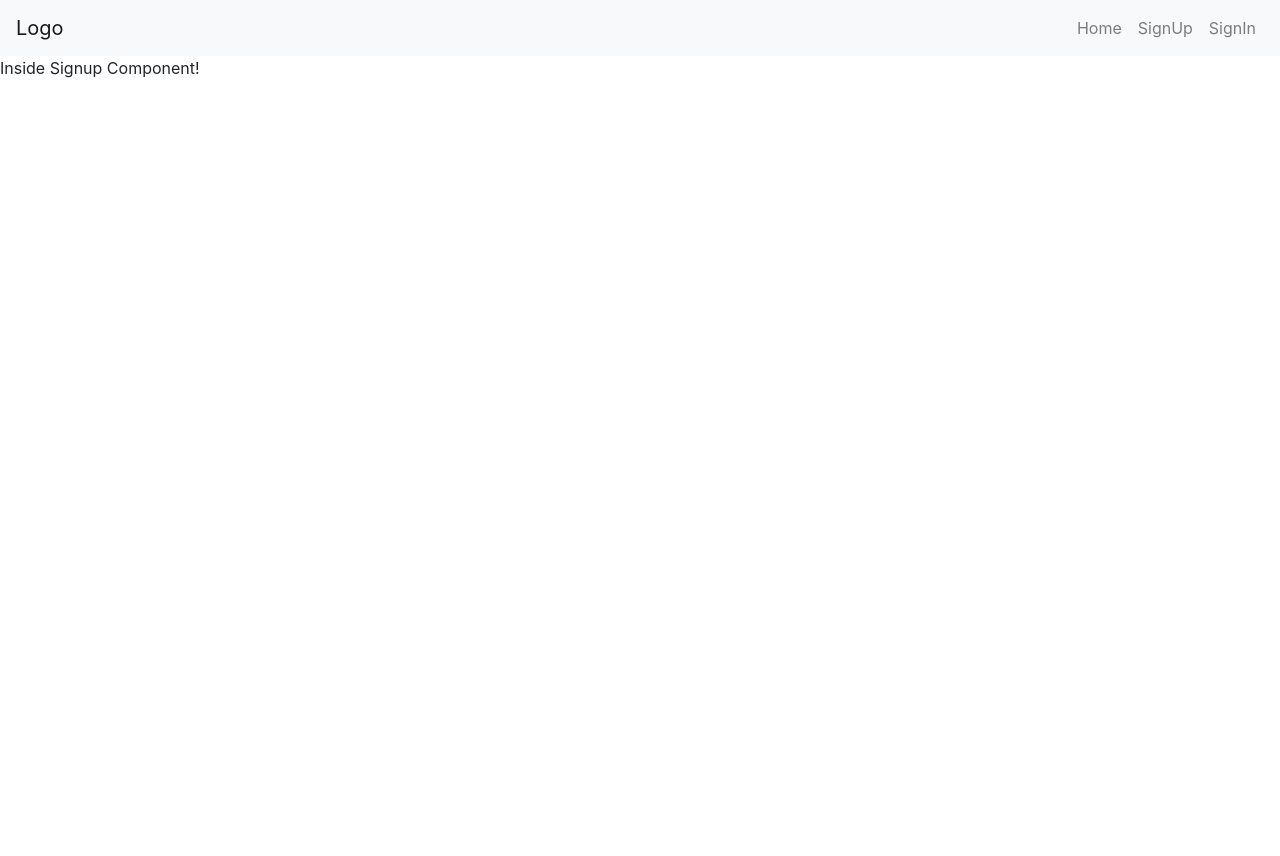
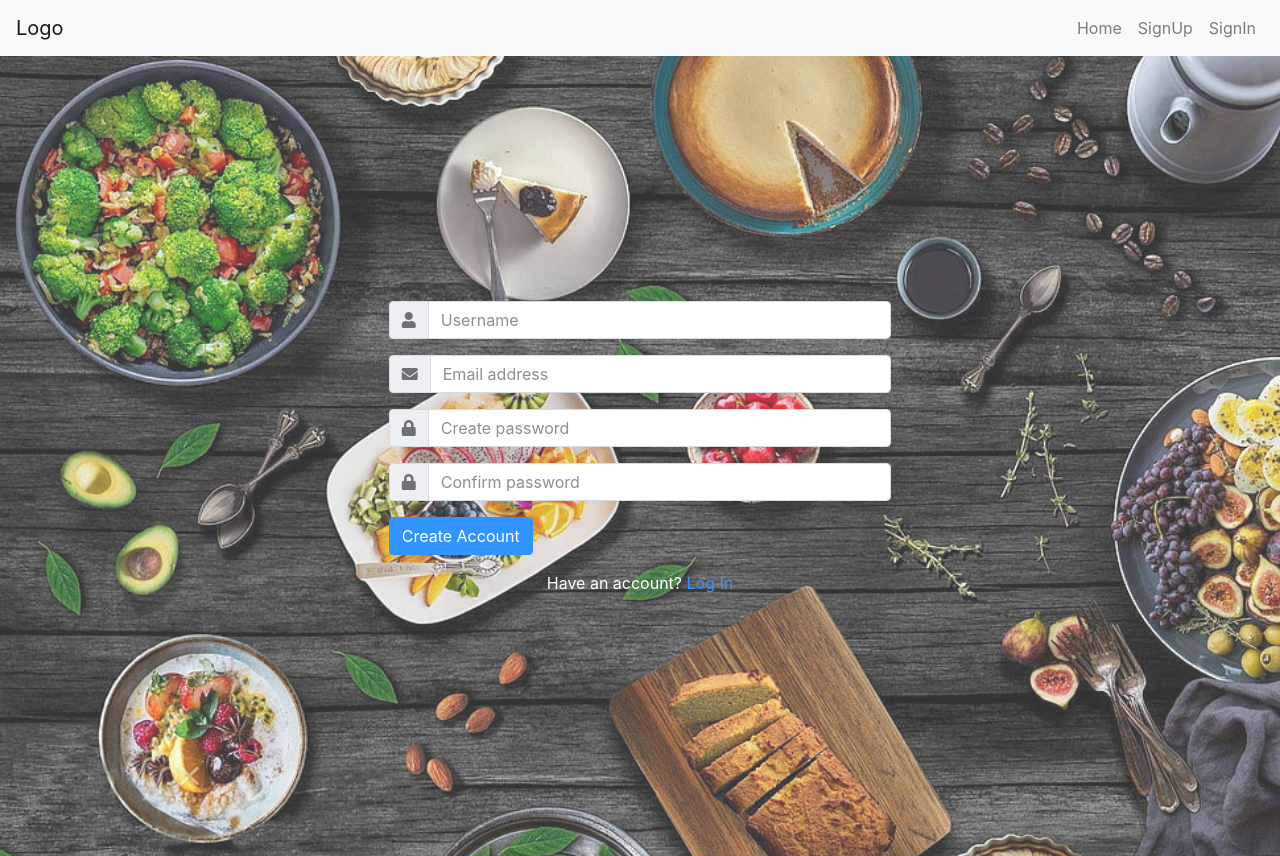
Before and after one commit to sakiib/CSE499-MERN, a React (Create React App) app in the folder client/: page /signup in a window 1280 px wide. Before the commit the page ends 800 px from the top, so only its background shows below. Built offline with nearby package versions, Linux system fonts and the light colour scheme.

Commit message:
commit after 6th vid

```diff
--- /dev/null
+++ b/client/src/components/Signup.css
@@ -0,0 +1,7 @@
+.signup-container {
+    background-image: url('img-signup-bkg.jpg');
+    background-size: cover;
+    background-repeat: no-repeat;
+    background-position: center;
+    opacity: 0.8;
+}
--- a/client/src/components/Signup.js
+++ b/client/src/components/Signup.js
@@ -1,8 +1,64 @@
 import React from 'react';
+import './Signup.css';
 
 const Signup = () => {
+    const showSignUpForm = () => (
+        <form className='signup-form'>
+            {/* username field */}
+            <div className='form-group input-group'>
+                <div className='input-group-prepend'>
+                    <span className='input-group-text'>
+                        <i className='fa fa-user'></i>
+                    </span>
+                </div>
+                <input name='' className='form-control' placeholder='Username' type='text' />
+            </div>
+            {/* email field */}
+            <div className='form-group input-group'>
+                <div className='input-group-prepend'>
+                    <span className='input-group-text'>
+                        <i className='fa fa-envelope'></i>
+                    </span>
+                </div>
+                <input name='' className='form-control' placeholder='Email address' type='email' />
+            </div>
+            {/* password field */}
+            <div className='form-group input-group'>
+                <div className='input-group-prepend'>
+                    <span className='input-group-text'>
+                        <i className='fa fa-lock'></i>
+                    </span>
+                </div>
+                <input name='' className='form-control' placeholder='Create password' type='password' />
+            </div>
+            {/* confirm password field */}
+            <div className='form-group input-group'>
+                <div className='input-group-prepend'>
+                    <span className='input-group-text'>
+                        <i className='fa fa-lock'></i>
+                    </span>
+                </div>
+                <input name='' className='form-control' placeholder='Confirm password' type='password' />
+            </div>
+            {/* signup button */}
+            <div className='form-group'>
+                <button type='submit' className='btn btn-primary btn-black'> Create Account </button>
+            </div>
+            {/* Already have an account? */}
+            <p className='text-center text-white'>
+                Have an account?
+                <a href='/login'> Log In</a>
+            </p>
+        </form>
+    );
     return (
-        <p>Inside Signup Component!</p>
+        <div className='signup-container'>
+            <div className='row px-3 vh-100'>
+                <div className='col-md-5 mx-auto align-self-center'>
+                { showSignUpForm() }
+                </div>
+            </div>
+        </div>
     );
 };
 
```
Also changed, not shown: client/src/components/img-signup-bkg.jpg (added).
